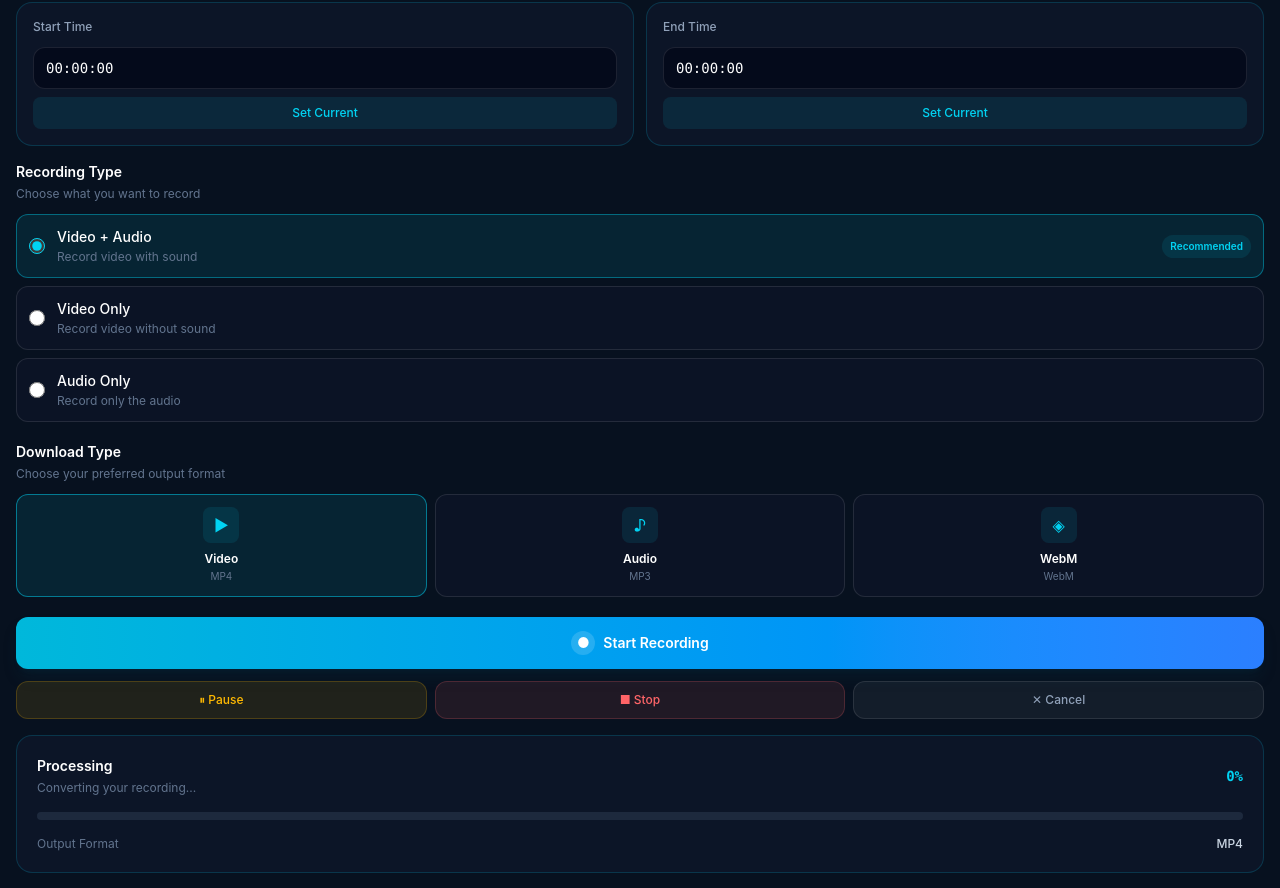
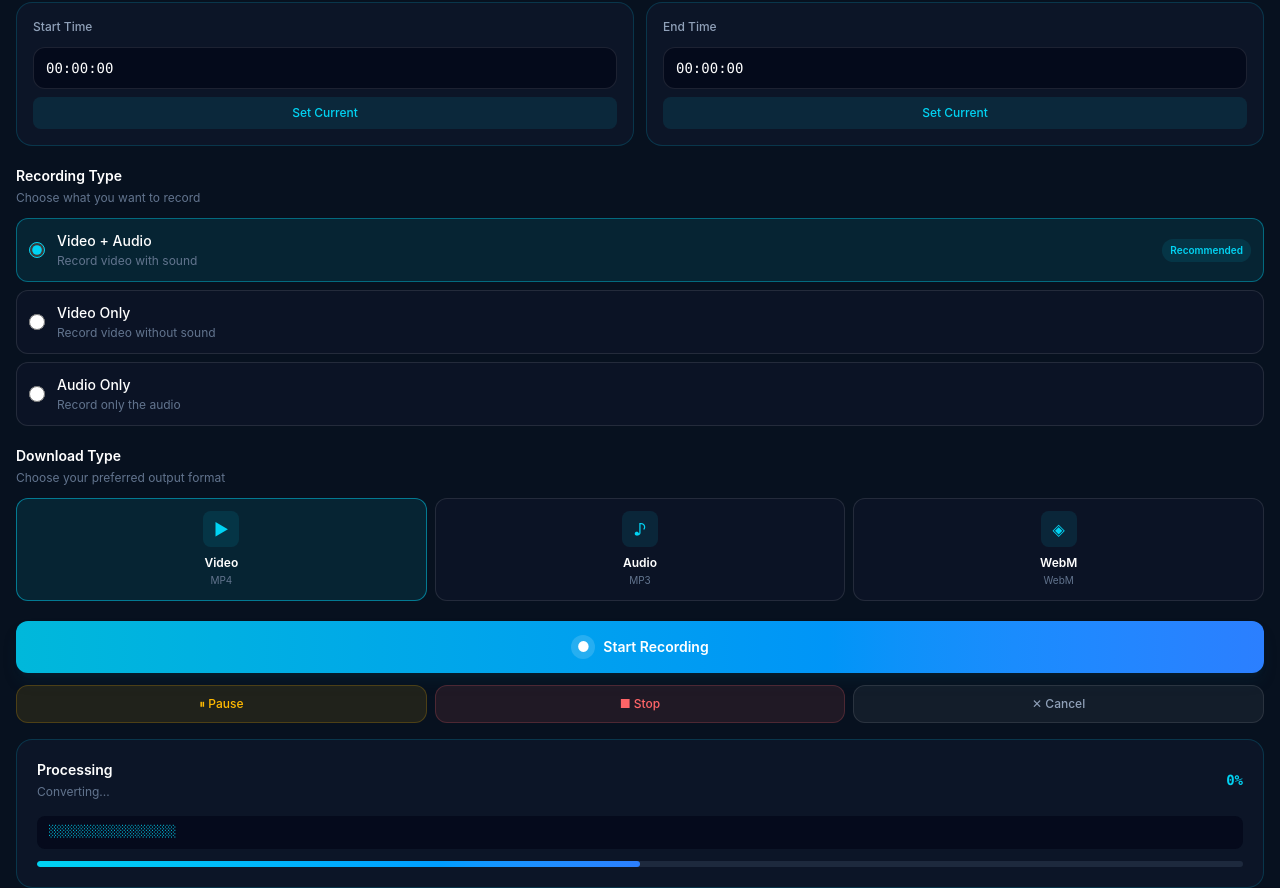
Before and after one commit to MMunim90/youtube-clip-maker, a React (Vite) app: page / in a window 1280 px wide. Shown: the part 528-1416 px from the top of the page. Built offline with nearby package versions, Linux system fonts and the light colour scheme.

Commit message:
fix some issue

```diff
--- a/src/components/ConversionProgress.jsx
+++ b/src/components/ConversionProgress.jsx
@@ -1,42 +1,38 @@
 function ConversionProgress() {
   return (
     <section
-      id="conversionSection"
+      id="conversionProgress"
       className="mx-4 mt-4 rounded-2xl border border-cyan-500/20 bg-slate-900/70 p-5"
     >
-      {/* Header */}
       <div className="flex items-center justify-between">
         <div>
           <h2 className="text-sm font-semibold text-white">Processing</h2>
 
           <p id="conversionStatus" className="mt-1 text-xs text-slate-500">
-            Converting your recording...
+            Converting...
           </p>
         </div>
 
         <span
-          id="conversionPercent"
+          id="progressPercentage"
           className="font-mono text-sm font-semibold text-cyan-400"
         >
           0%
         </span>
       </div>
 
-      {/* Progress Bar */}
-      <div className="mt-4 h-2 overflow-hidden rounded-full bg-slate-800">
-        <div
-          id="conversionProgress"
-          className="h-full w-0 rounded-full bg-gradient-to-r from-cyan-400 to-blue-500 transition-all duration-300"
-        />
+      {/* Block Progress */}
+      <div className="mt-4 overflow-hidden rounded-lg bg-slate-950/70 px-3 py-2">
+        <p
+          id="progressBlocks"
+          className="overflow-hidden whitespace-nowrap font-mono text-[11px] tracking-tight text-cyan-400"
+        >
+          ░░░░░░░░░░░░░░░░░░░░
+        </p>
       </div>
 
-      {/* File Info */}
-      <div className="mt-4 flex items-center justify-between text-xs">
-        <span className="text-slate-500">Output Format</span>
-
-        <span id="outputFormat" className="font-medium text-slate-300">
-          MP4
-        </span>
+      <div className="mt-3 h-1.5 overflow-hidden rounded-full bg-slate-800">
+        <div className="h-full w-1/2 rounded-full bg-gradient-to-r from-cyan-400 to-blue-500" />
       </div>
     </section>
   );
--- a/src/components/RecordingType.jsx
+++ b/src/components/RecordingType.jsx
@@ -1,6 +1,6 @@
 function RecordingType() {
   return (
-    <section className="mx-4 mt-4">
+    <section className="mx-4 mt-5">
       <div className="mb-3">
         <h2 className="text-sm font-semibold text-white">Recording Type</h2>
 
@@ -16,7 +16,7 @@ function RecordingType() {
             id="videoAudio"
             name="recordingType"
             type="radio"
-            value="video-audio"
+            value="video"
             defaultChecked
             className="h-4 w-4 accent-cyan-400"
           />
@@ -61,7 +61,7 @@ function RecordingType() {
             id="audioOnly"
             name="recordingType"
             type="radio"
-            value="audio-only"
+            value="audio"
             className="h-4 w-4 accent-cyan-400"
           />
 
--- a/src/components/StatusCard.jsx
+++ b/src/components/StatusCard.jsx
@@ -1,13 +1,10 @@
 function StatusCard() {
   return (
-    <section
-      id="status"
-      className="mx-4 mt-4 rounded-2xl border border-cyan-500/20 bg-slate-900/70 p-5 shadow-lg shadow-cyan-950/20"
-    >
+    <section className="mx-4 mt-4 rounded-2xl border border-cyan-500/20 bg-slate-900/70 p-5 shadow-lg shadow-cyan-950/20">
       <div className="flex items-center gap-2">
         <span className="h-2.5 w-2.5 rounded-full bg-emerald-400 shadow-lg shadow-emerald-400/50" />
 
-        <span className="text-sm font-medium text-emerald-400">
+        <span id="status" className="text-sm font-medium text-emerald-400">
           Ready
         </span>
       </div>
@@ -25,7 +22,7 @@ function StatusCard() {
           id="recordingTime"
           className="mt-1 font-mono text-3xl font-semibold tracking-wider text-white"
         >
-          00:00:00
+          00:00
         </p>
       </div>
     </section>
```
